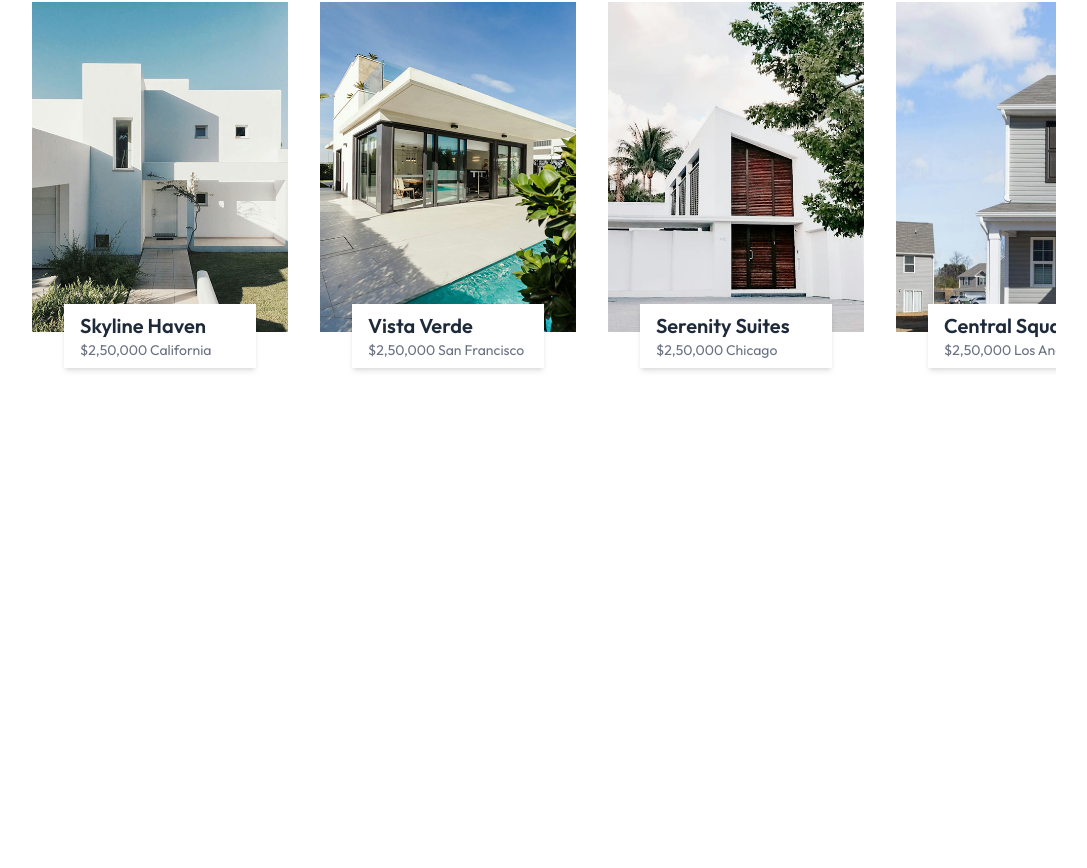
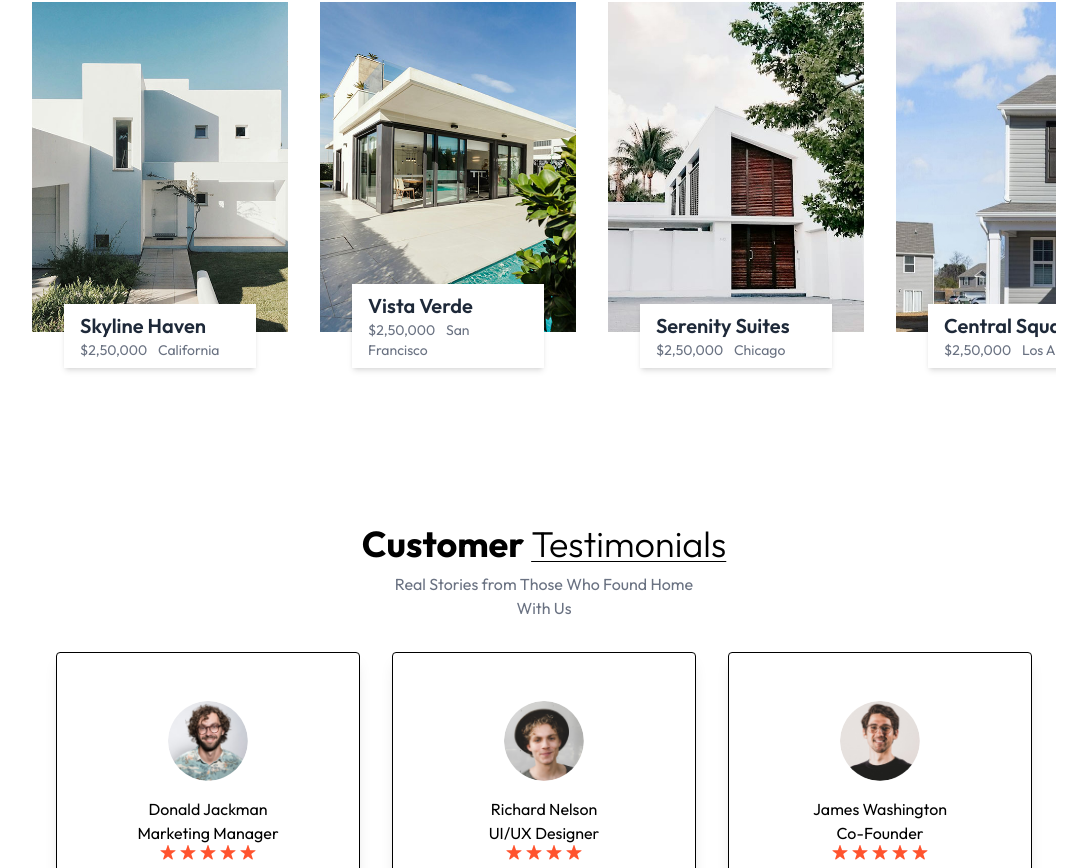
Before and after one commit to rashimarasangi/Estate, a React (Vite) app: page / in a window 1280 px wide. Shown: the part 1932-2800 px from the top of the page, without its empty margins (96-1183 px from the left). Before the commit the page ends 2416 px from the top, so only its background shows below. Built offline with nearby package versions, Linux system fonts and the light colour scheme.

Commit message:
Testimonial section is added

```diff
--- a/src/App.jsx
+++ b/src/App.jsx
@@ -2,6 +2,7 @@ import React from 'react'
 import Header from './components/Header'
 import About from './components/About'
 import Projects from './components/Projects'
+import Testimonials from './components/Testimonials'
 
 const App = () => {
   return (
@@ -9,6 +10,7 @@ const App = () => {
       <Header/>
       <About/>
       <Projects/>
+      <Testimonials/>
     </div>
   )
 }
--- a/src/components/Header.jsx
+++ b/src/components/Header.jsx
@@ -6,7 +6,7 @@ const Header = () => {
     <div className='min-h-screen mb-4 bg-cover bg-center flex items-center w-full overflow-hidden' style={{backgroundImage:"url('/header_img.png"}} id='Header'>
       <Navbar/>
       <div className='container text-center mx-auto py-4 px-6 md:px-20 lg:px-32 text-white'>
-        <h2 className='text-5xml sm:text-6xml md:text-[82px] inline-block
+        <h2 className='text-5xl sm:text-6xl md:text-[82px] inline-block
         max-w-3xl font-semibold pt-20'>Explore homes that fit your dreams</h2>
         <div className='space-x-6 mt-16'>
             <a href="#Projects" className='border border-white px-8 py-3 rounded'>Projects</a>
--- a/src/components/Navbar.jsx
+++ b/src/components/Navbar.jsx
@@ -30,7 +30,7 @@ const Navbar = () => {
           </a>
           <a
             onClick={() => setShowMobileMenu(false)}
-            href="#Aboutr"
+            href="#About"
             className="cursor-pointer hover:text-gray-400"
           >
             About
--- a/src/components/Projects.jsx
+++ b/src/components/Projects.jsx
@@ -64,7 +64,7 @@ const prevProject = ()=>{
                       {project.title}
                     </h2>
                     <p className='text-gray-500 text-sm'>
-                      {project.price}<span></span> {project.location}
+                      {project.price}<span className='px-1'></span> {project.location}
                     </p>
                   </div>
                  </div>
--- /dev/null
+++ b/src/components/Testimonials.jsx
@@ -0,0 +1,30 @@
+import React from 'react'
+import { assets, testimonialsData}  from '../assets/assets'
+
+const Testimonials = () => {
+  return (
+    <div className='container mx-auto py-10 lg:px-32 w-full overflow-hidden' id='Testimonials'>
+      <h1 className='text-2xl sm:text-4xl font-bold mb-2 text-center'>
+        Customer <span className='underline underline-offset-4 decoration-1 font-light'>Testimonials</span>
+      </h1>
+      <p className='text-center text-gray-500 mb-8 max-w-80 mx-auto'>Real Stories from Those Who Found Home With Us</p>
+      <div className='grid grid-cols-1 sm:grid-cols-2 md:grid-cols-3 px-4 md:px-6 gap-8'>
+        {testimonialsData.map((testimonial, index)=>(
+            <div key ={index} className='max-w [340px] border shadow-lg rounded px-8 py-12 text-center'>
+                <img className='w-20 h-20 rounded-full mx-auto mb-4' src={testimonial.image} alt={testimonial.alt} />
+                <h2>{testimonial.name}</h2>
+                <p>{testimonial.title}</p>
+                <div className='flex justify-center gap-1 text-red-500 mb-4'>
+                  {Array.from({length: testimonial.rating}, (item, index)=>(
+                    <img key={index} src={assets.star_icon} alt=""/>
+                  ))}
+                </div>
+                <p className='text-gray-600'>{testimonial.text}</p>
+            </div>
+        ))}
+      </div>
+    </div>
+  )
+}
+
+export default Testimonials
```
